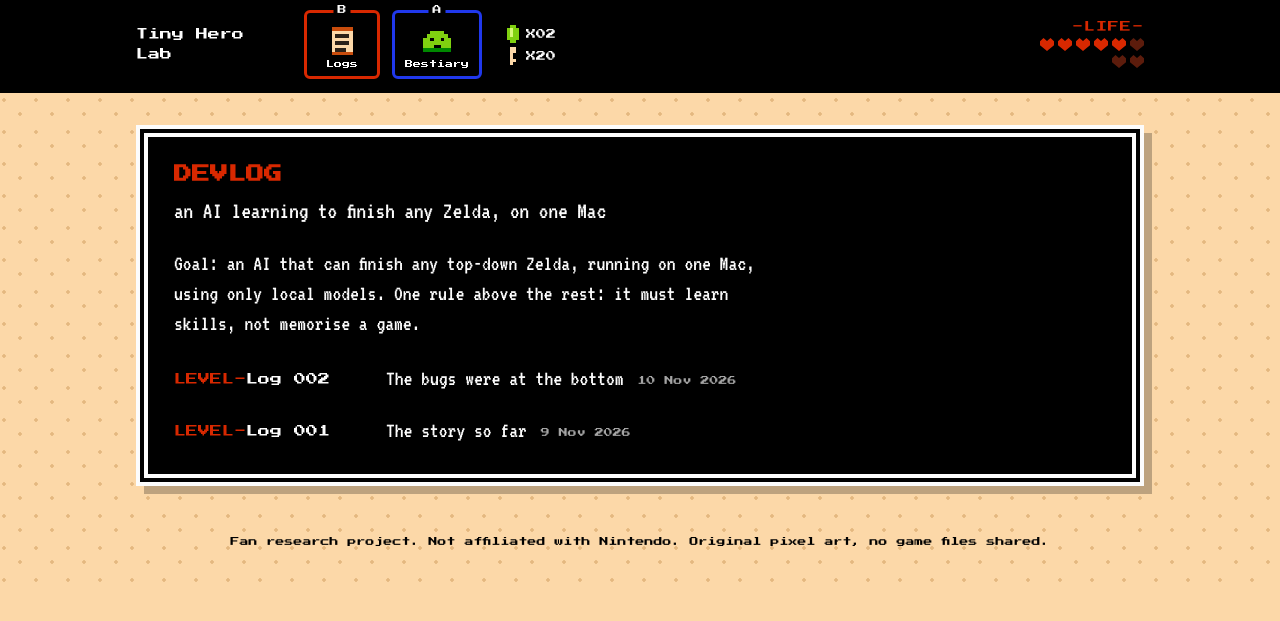
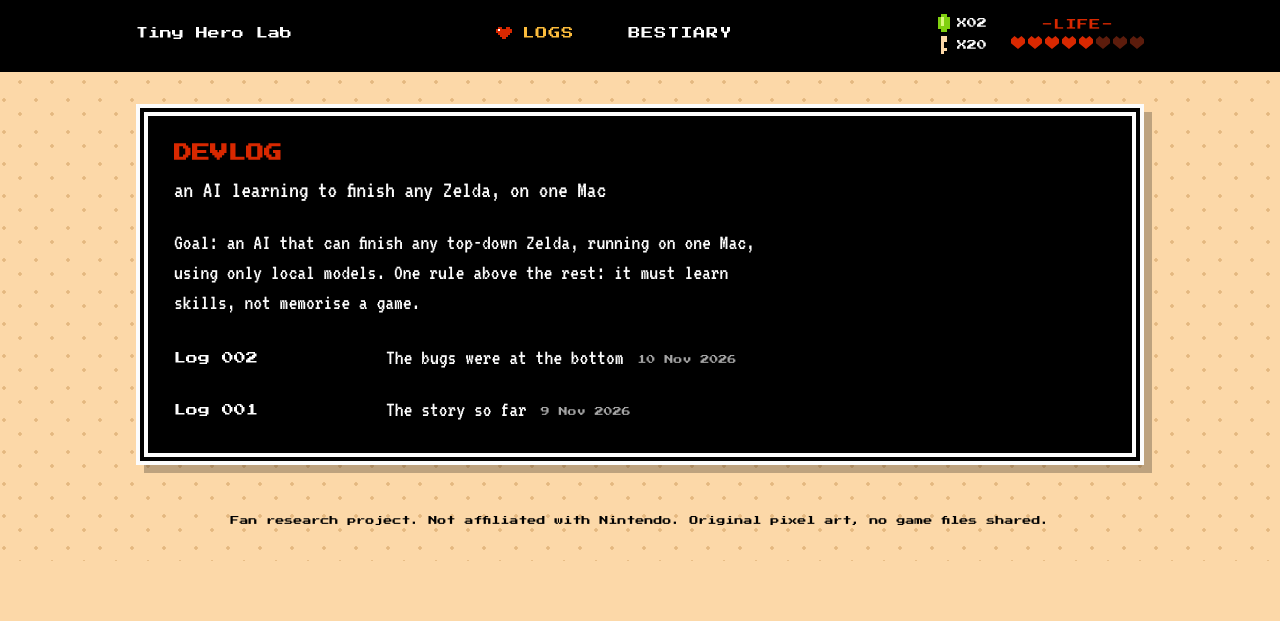
Before and after one commit to sofianedjerbi/zelda-agent-devblog, a Jekyll site: the page built from index.html, in a window 1280 px wide. Shown: the top 621 px of the page. Built offline with Jekyll 4.4.1, drawn with Linux system fonts in a browser that asks for light colours.

Commit message:
Menu: plain pixel text with a heart cursor; one-line title and hearts
Co-Authored-By: Claude Opus 5.5 <noreply@anthropic.com>
Claude-Session: https://claude.ai/code/session_011zaXs3MpTYuwKudv5WyDZs

```diff
--- a/_layouts/default.html
+++ b/_layouts/default.html
@@ -14,19 +14,12 @@
 <header class="hud">
   <div class="hud-in">
     <a class="hud-title" href="{{ '/' | relative_url }}">{{ site.title }}</a>
-    <nav class="items" aria-label="Menu">
-      {% assign here = page.url %}
-      <a class="slot {% if here == '/' or page.layout == 'post' %}on{% endif %}" href="{{ '/' | relative_url }}">
-        <span class="key">B</span>
-        <svg width="28" height="28" viewBox="0 0 8 8" shape-rendering="crispEdges" aria-hidden="true"><rect x="1" y="1" width="6" height="6" fill="#fcd8a8"/><rect x="1" y="0" width="6" height="1" fill="#c84c0c"/><rect x="1" y="7" width="6" height="1" fill="#c84c0c"/><rect x="2" y="2" width="4" height="1" fill="#2b2118"/><rect x="2" y="4" width="4" height="1" fill="#2b2118"/><rect x="2" y="6" width="3" height="1" fill="#2b2118"/></svg>
-        <span class="label">Logs</span>
-      </a>
-      <a class="slot {% if here contains 'bestiary' %}on{% endif %}" href="{{ '/bestiary/' | relative_url }}">
-        <span class="key">A</span>
-        <svg width="28" height="28" viewBox="0 0 8 8" shape-rendering="crispEdges" aria-hidden="true"><rect x="2" y="1" width="4" height="1" fill="#80d010"/><rect x="1" y="2" width="6" height="1" fill="#80d010"/><rect x="0" y="3" width="8" height="3" fill="#80d010"/><rect x="0" y="6" width="8" height="1" fill="#008800"/><rect x="2" y="3" width="1" height="1" fill="#000"/><rect x="5" y="3" width="1" height="1" fill="#000"/><rect x="3" y="5" width="2" height="1" fill="#000"/></svg>
-        <span class="label">Bestiary</span>
-      </a>
+    {% assign here = page.url %}
+    <nav class="menu" aria-label="Menu">
+      <a class="{% if here == '/' or page.layout == 'post' %}on{% endif %}" href="{{ '/' | relative_url }}"><svg class="cursor" width="16" height="14" viewBox="0 0 8 7" shape-rendering="crispEdges" aria-hidden="true"><rect x="1" y="0" width="2" height="1" fill="#d82800"/><rect x="5" y="0" width="2" height="1" fill="#d82800"/><rect x="0" y="1" width="8" height="2" fill="#d82800"/><rect x="1" y="3" width="6" height="1" fill="#d82800"/><rect x="2" y="4" width="4" height="1" fill="#d82800"/><rect x="3" y="5" width="2" height="1" fill="#d82800"/><rect x="1" y="1" width="1" height="1" fill="#fcfcfc"/></svg>LOGS</a>
+      <a class="{% if here contains 'bestiary' %}on{% endif %}" href="{{ '/bestiary/' | relative_url }}"><svg class="cursor" width="16" height="14" viewBox="0 0 8 7" shape-rendering="crispEdges" aria-hidden="true"><rect x="1" y="0" width="2" height="1" fill="#d82800"/><rect x="5" y="0" width="2" height="1" fill="#d82800"/><rect x="0" y="1" width="8" height="2" fill="#d82800"/><rect x="1" y="3" width="6" height="1" fill="#d82800"/><rect x="2" y="4" width="4" height="1" fill="#d82800"/><rect x="3" y="5" width="2" height="1" fill="#d82800"/><rect x="1" y="1" width="1" height="1" fill="#fcfcfc"/></svg>BESTIARY</a>
     </nav>
+    <div class="right">
     <div class="counters">
       <span><svg width="14" height="18" viewBox="0 0 4 6" shape-rendering="crispEdges" aria-hidden="true"><rect x="1" y="0" width="2" height="1" fill="#80d010"/><rect x="0" y="1" width="4" height="4" fill="#80d010"/><rect x="1" y="1" width="1" height="3" fill="#d8f878"/><rect x="1" y="5" width="2" height="1" fill="#80d010"/></svg>X{{ site.posts | size | prepend: '0' | slice: -2, 2 }}</span>
       <span><svg width="14" height="18" viewBox="0 0 4 6" shape-rendering="crispEdges" aria-hidden="true"><rect x="1" y="0" width="2" height="2" fill="#fcd8a8"/><rect x="1" y="2" width="1" height="4" fill="#fcd8a8"/><rect x="2" y="4" width="1" height="1" fill="#fcd8a8"/></svg>X{{ site.data.bestiary | size }}</span>
@@ -34,6 +27,7 @@
     <div class="life">
       <span class="life-label">-LIFE-</span>
       <span class="hearts" aria-hidden="true">{% for i in (1..5) %}<i class="heart"></i>{% endfor %}<i class="heart empty"></i><i class="heart empty"></i><i class="heart empty"></i></span>
+    </div>
     </div>
   </div>
 </header>
--- a/assets/style.css
+++ b/assets/style.css
@@ -19,27 +19,27 @@ body {
 /* HUD */
 .hud { background: var(--black); position: sticky; top: env(safe-area-inset-top, 0px); z-index: 5; border-bottom: 4px solid var(--black); }
 body::before { content: ""; position: fixed; inset: 0 0 auto; height: env(safe-area-inset-top, 0px); background: var(--black); z-index: 10; }
-.hud-in { max-width: 1040px; margin: 0 auto; padding: 10px max(16px, env(safe-area-inset-right, 0px)) 10px max(16px, env(safe-area-inset-left, 0px));
-  display: grid; grid-template-columns: auto auto 1fr auto; gap: 14px 24px; align-items: center; }
-.hud-title { font: 12px/1.6 var(--pixel); color: var(--white); text-decoration: none; max-width: 12em; }
-.items { display: flex; gap: 12px; }
-.slot { position: relative; display: grid; justify-items: center; gap: 4px; padding: 14px 10px 6px; min-width: 76px; text-decoration: none;
-  color: var(--white); border: 3px solid #2038ec; border-radius: 6px; background: var(--black); }
-.slot .key { position: absolute; top: -9px; left: 50%; transform: translateX(-50%); background: var(--black); padding: 0 4px; font: 9px/1.4 var(--pixel); color: var(--white); }
-.slot .label { font: 8px/1.4 var(--pixel); }
-.slot.on { border-color: var(--red); }
-.slot:hover, .slot:focus-visible { border-color: var(--gold); outline: none; }
-.counters { display: grid; gap: 4px; font: 10px/1.4 var(--pixel); justify-self: start; }
+.hud-in { max-width: 1040px; margin: 0 auto; padding: 14px max(16px, env(safe-area-inset-right, 0px)) 14px max(16px, env(safe-area-inset-left, 0px));
+  display: flex; flex-wrap: wrap; gap: 12px 32px; align-items: center; justify-content: space-between; }
+.hud-title { font: 12px/1.6 var(--pixel); color: var(--white); text-decoration: none; white-space: nowrap; }
+.menu { display: flex; gap: 28px; align-items: center; }
+.menu a { display: inline-flex; align-items: center; gap: 10px; font: 12px/1.6 var(--pixel); color: var(--white); text-decoration: none; letter-spacing: 1px; }
+.menu a .cursor { visibility: hidden; }
+.menu a.on { color: var(--gold); }
+.menu a.on .cursor, .menu a:hover .cursor, .menu a:focus-visible .cursor { visibility: visible; }
+.menu a:hover, .menu a:focus-visible { color: var(--gold); outline: none; }
+.right { display: flex; gap: 24px; align-items: center; }
+.counters { display: grid; gap: 4px; font: 10px/1.4 var(--pixel); }
 .counters span { display: flex; gap: 6px; align-items: center; }
-.life { display: grid; gap: 6px; justify-items: end; }
+.life { display: grid; gap: 6px; justify-items: center; }
 .life-label { font: 11px/1 var(--pixel); color: var(--red); letter-spacing: 1px; }
-.hearts { display: flex; gap: 4px; flex-wrap: wrap; justify-content: flex-end; max-width: 120px; }
+.hearts { display: flex; gap: 3px; }
 .heart { width: 14px; height: 13px; background: var(--red); clip-path: polygon(0 25%, 25% 0, 50% 22%, 75% 0, 100% 25%, 100% 55%, 50% 100%, 0 55%); }
 .heart.empty { background: #5c1c0c; }
 @media (max-width: 720px) {
-  .hud-in { grid-template-columns: 1fr auto; }
-  .hud-title { grid-column: 1 / -1; max-width: none; }
-  .counters { display: none; }
+  .hud-title { width: 100%; text-align: center; }
+  .menu { width: 100%; justify-content: center; }
+  .right { display: none; }
 }
 /* page */
 .wrap { max-width: 1040px; margin: 0 auto; padding-left: max(16px, env(safe-area-inset-left, 0px)); padding-right: max(16px, env(safe-area-inset-right, 0px)); padding-block: 32px 48px; display: grid; gap: 32px; }
@@ -74,7 +74,6 @@ th { font: 9px/1.6 var(--pixel); color: var(--red); }
 .posts { list-style: none; padding: 0; margin: 0; display: grid; gap: 14px; }
 .posts li { max-width: none; display: grid; grid-template-columns: 9em minmax(0, 1fr); gap: 14px; align-items: baseline; }
 .posts a { font: 12px/1.6 var(--pixel); text-decoration: none; color: var(--white); }
-.posts a::before { content: "LEVEL-"; color: var(--red); }
 .posts a:hover { color: var(--gold); }
 .posts .what { display: flex; flex-wrap: wrap; gap: 4px 14px; align-items: baseline; }
 .posts .what .date { font: 9px/1.8 var(--pixel); color: var(--grey); }
```
